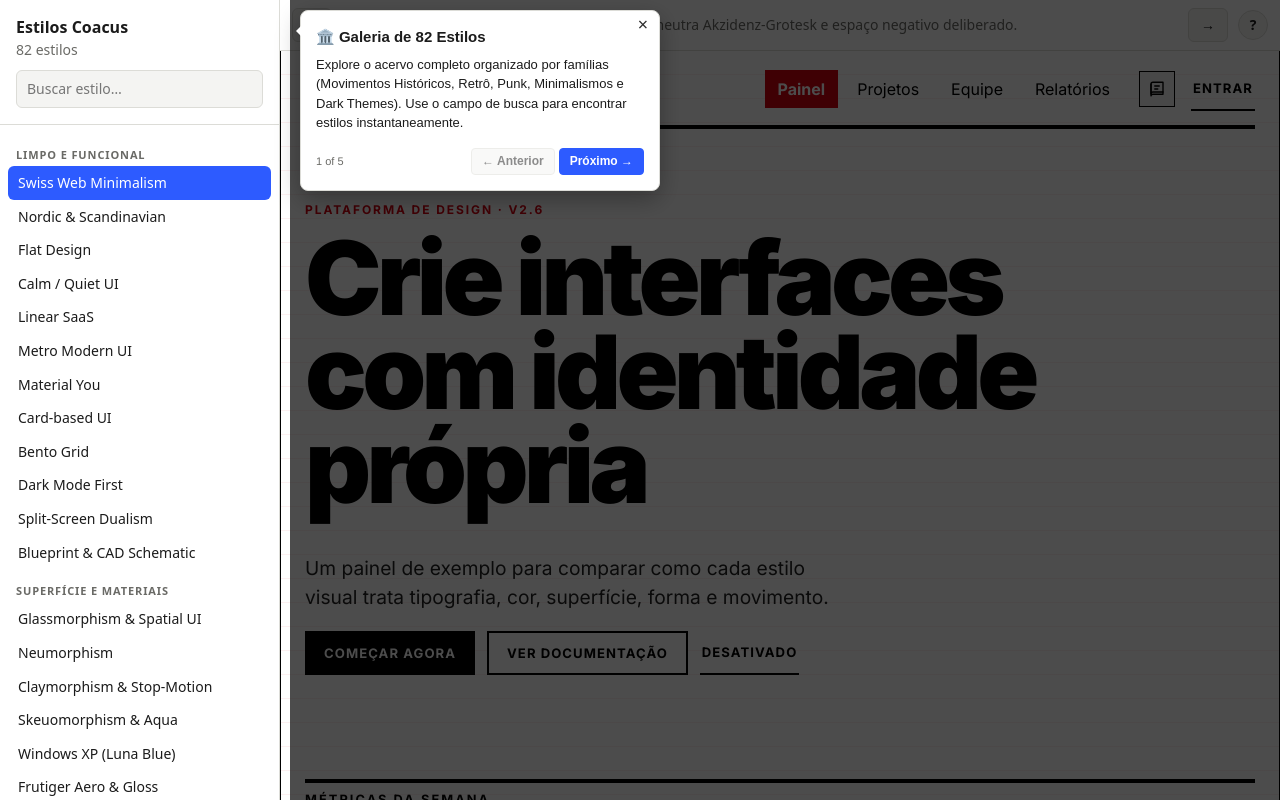
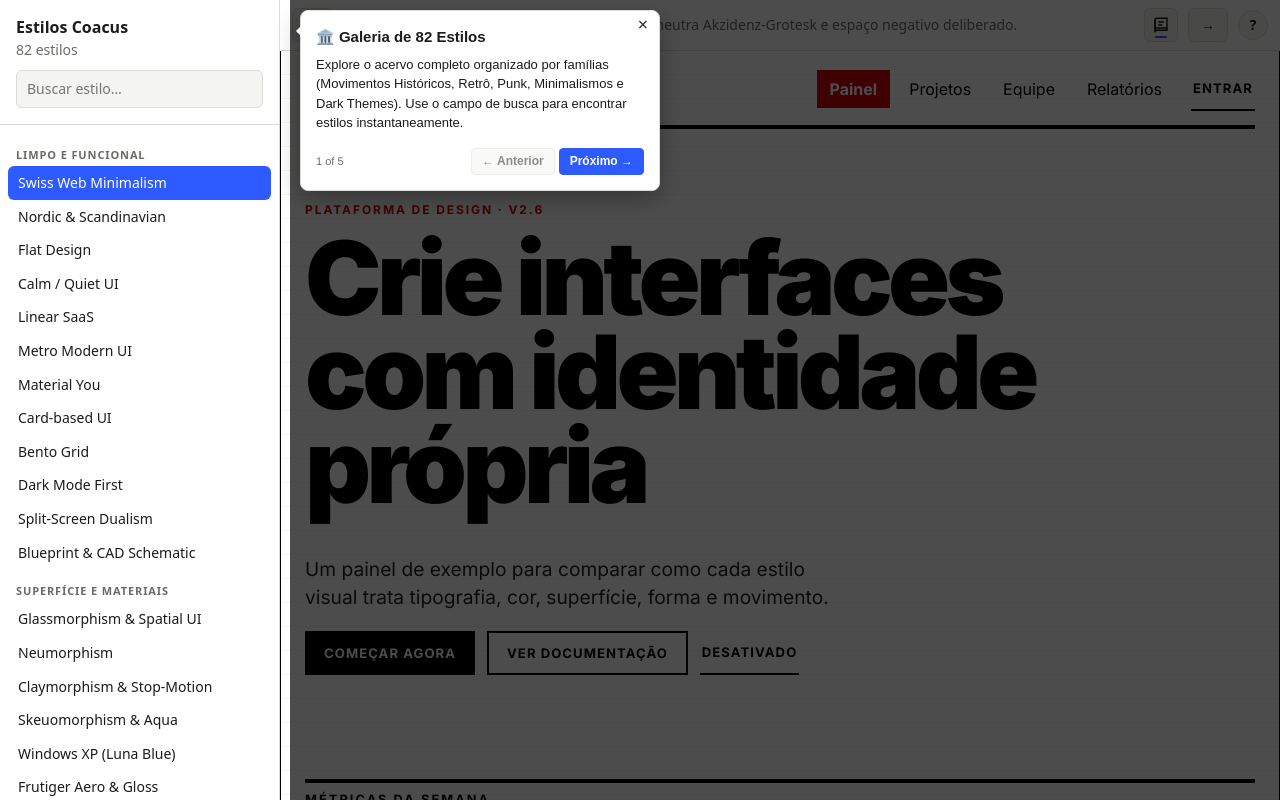
Before and after one commit to dandgabr/estilos-visuais, a website with bundled scripts: page index.html in a window 1280 px wide. Built offline with nearby package versions, Linux system fonts and the light colour scheme.

Commit message:
Move skill link into gallery header

```diff
--- a/index.html
+++ b/index.html
@@ -25,6 +25,9 @@
       <button id="toggle" type="button" aria-expanded="true" aria-controls="gallery">☰ Estilos</button>
       <button id="prev" type="button" aria-label="Estilo anterior">←</button>
       <div class="stage-title"><strong id="cur-name"></strong><span id="cur-desc"></span></div>
+      <a id="style-skill-link" class="style-skill-link" target="_blank" rel="noopener noreferrer" aria-label="Abrir skill deste estilo no Coacus" title="Abrir skill deste estilo no Coacus">
+        <svg viewBox="0 0 24 24" width="18" height="18" fill="none" stroke="currentColor" stroke-width="1.8" stroke-linecap="round" stroke-linejoin="round" aria-hidden="true" focusable="false"><path d="M4 5.5A2.5 2.5 0 0 1 6.5 3H20v16H6.5A2.5 2.5 0 0 0 4 21z"/><path d="M4 5.5v13A2.5 2.5 0 0 1 6.5 16H20"/><path d="M9 8h6m-6 4h4"/></svg>
+      </a>
       <button id="next" type="button" aria-label="Próximo estilo">→</button>
       <button id="tour-btn" type="button" aria-label="Ajuda e tour guiado" title="Tour da ferramenta e do estilo">?</button>
     </div>
@@ -40,9 +43,6 @@
             <button class="nav-tab" role="tab" id="tab-equipe" aria-selected="false" aria-controls="view-equipe" data-view="equipe" type="button">Equipe</button>
             <button class="nav-tab" role="tab" id="tab-relatorios" aria-selected="false" aria-controls="view-relatorios" data-view="relatorios" type="button">Relatórios</button>
           </nav>
-          <a id="style-skill-link" class="style-skill-link" target="_blank" rel="noopener noreferrer" aria-label="Abrir skill deste estilo no Coacus" title="Abrir skill deste estilo no Coacus">
-            <svg viewBox="0 0 24 24" width="18" height="18" fill="none" stroke="currentColor" stroke-width="1.8" stroke-linecap="round" stroke-linejoin="round" aria-hidden="true" focusable="false"><path d="M4 5.5A2.5 2.5 0 0 1 6.5 3H20v16H6.5A2.5 2.5 0 0 0 4 21z"/><path d="M4 5.5v13A2.5 2.5 0 0 1 6.5 16H20"/><path d="M9 8h6m-6 4h4"/></svg>
-          </a>
           <button class="btn btn-ghost" type="button">Entrar</button>
         </header>
 
--- a/shell.css
+++ b/shell.css
@@ -15,10 +15,13 @@ body { background: var(--s-bg); color: var(--s-fg); font: 14px/1.4 system-ui, sa
 #list a { display: block; padding: 7px 10px; border-radius: 6px; color: inherit; text-decoration: none; }
 #list a:hover { background: var(--s-bg); }
 #list a[aria-current="true"] { background: var(--s-accent); color: #fff; }
-#list a:focus-visible, .stage-bar button:focus-visible, #search:focus-visible { outline: 2px solid var(--s-accent); outline-offset: 1px; }
+#list a:focus-visible, .stage-bar button:focus-visible, .stage-bar .style-skill-link:focus-visible, #search:focus-visible { outline: 2px solid var(--s-accent); outline-offset: 1px; }
 .stage-col { display: flex; flex-direction: column; min-width: 0; min-height: 0; }
 .stage-bar { display: flex; align-items: center; gap: 10px; padding: 8px 12px; background: var(--s-panel); border-bottom: 1px solid var(--s-line); }
 .stage-bar button { border: 1px solid var(--s-line); background: var(--s-bg); color: inherit; border-radius: 6px; padding: 6px 12px; cursor: pointer; font: inherit; }
+.stage-bar .style-skill-link { position: relative; display: inline-flex; flex: none; align-items: center; justify-content: center; width: 34px; height: 34px; border: 1px solid var(--s-line); border-radius: 6px; background: var(--s-bg); color: var(--s-fg); text-decoration: none; }
+.stage-bar .style-skill-link::after { content: ''; position: absolute; bottom: 3px; width: 12px; height: 2px; border-radius: 2px; background: var(--s-accent); }
+.stage-bar .style-skill-link:hover { border-color: var(--s-accent); }
 .stage-title { flex: 1; min-width: 0; display: flex; gap: 10px; align-items: baseline; overflow: hidden; }
 .stage-title span { color: var(--s-muted); white-space: nowrap; overflow: hidden; text-overflow: ellipsis; }
 #toggle { display: none; }
--- a/styles/base.css
+++ b/styles/base.css
@@ -21,9 +21,6 @@
 #stage .nav a, #stage .nav button.nav-tab { padding: 6px 12px; text-decoration: none; border-radius: var(--radius-sm); font: inherit; color: inherit; border: 1px solid transparent; background: transparent; cursor: pointer; transition: background-color .15s ease, color .15s ease; }
 #stage .nav a:hover, #stage .nav button.nav-tab:hover { background: var(--surface-2); }
 #stage .nav a.is-active, #stage .nav button.nav-tab.is-active { background: var(--accent); color: var(--accent-fg); font-weight: 600; }
-#stage .style-skill-link { width: 36px; height: 36px; flex: none; display: inline-flex; align-items: center; justify-content: center; color: var(--fg); background: var(--surface-2); border: 1px solid var(--border); border-radius: var(--radius-sm); text-decoration: none; }
-#stage .style-skill-link:hover { border-color: var(--accent); color: var(--accent); }
-#stage .style-skill-link svg { display: block; }
 
 #stage .hero { padding: 56px 0 40px; }
 #stage .eyebrow { text-transform: uppercase; letter-spacing: .12em; font-size: .78rem; color: var(--muted); }
```
